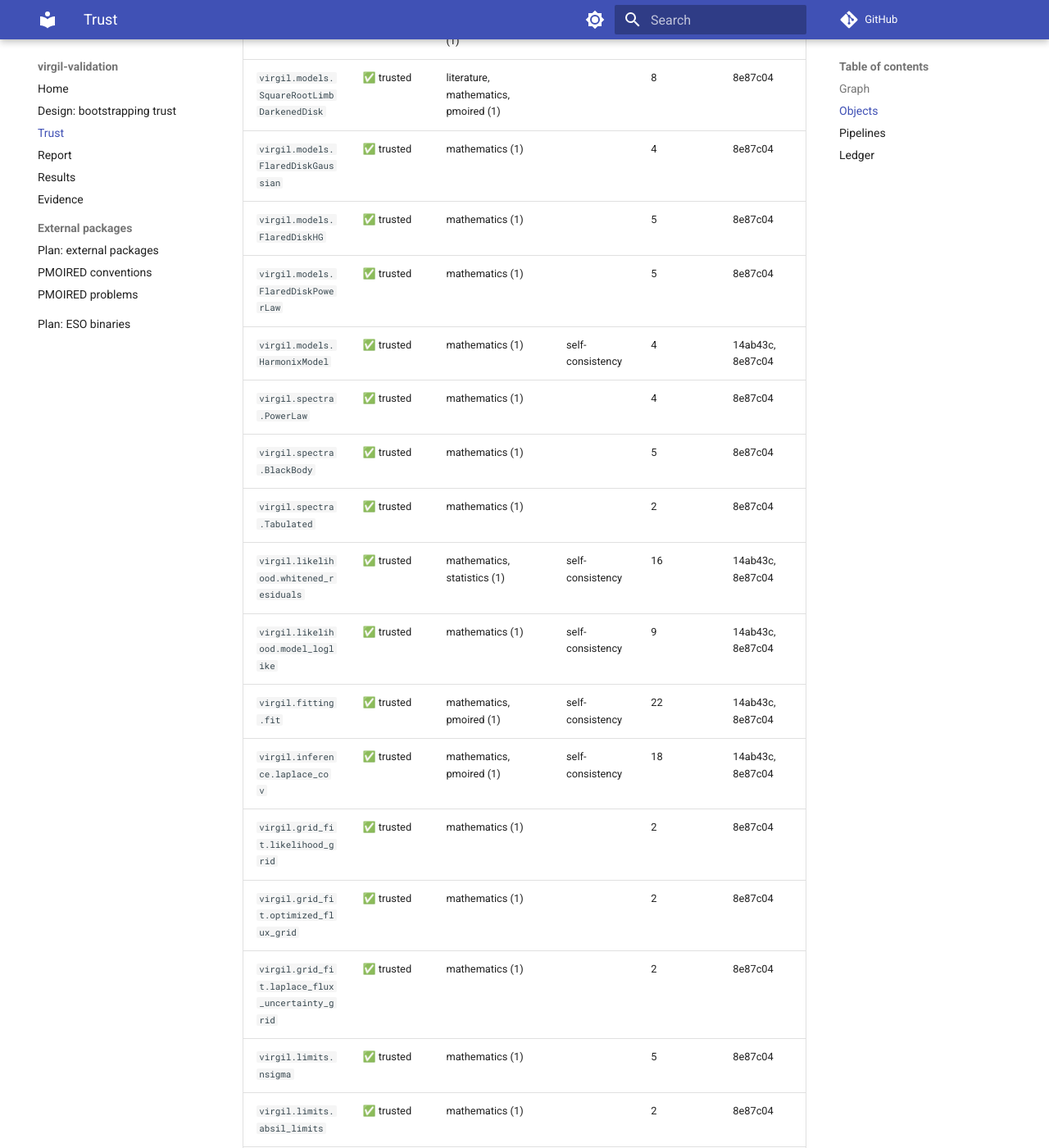
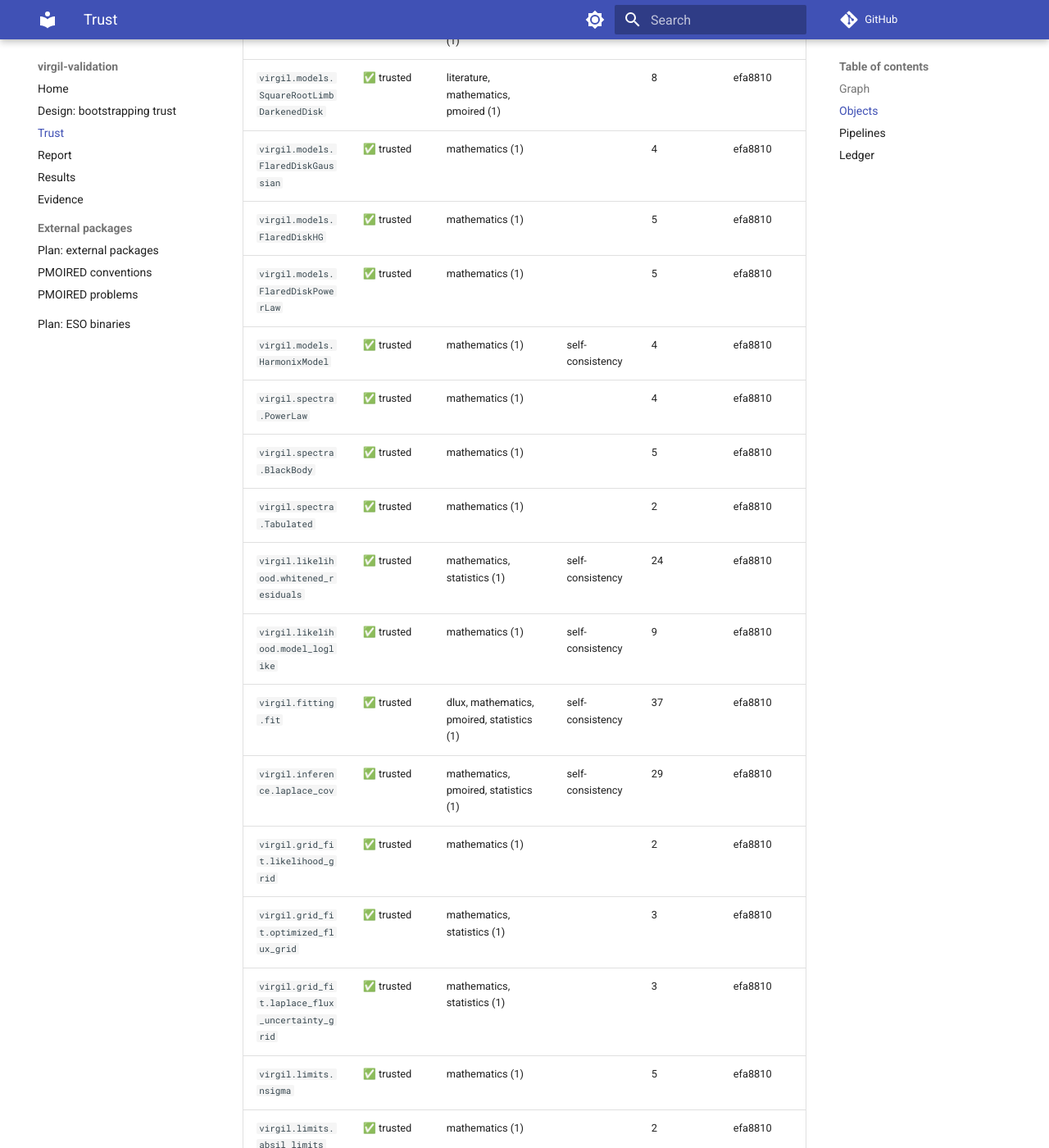
Before and after one commit to benjaminpope/virgil-validation, an MkDocs documentation site: the page built from docs/trust.md, in a window 1280 px wide and 1400 px high, scrolled down 2501 px. Shown: the whole window at 82% size. Built offline with MkDocs 1.6.1 and Material for MkDocs 9.7.7, drawn with Linux system fonts in a browser that asks for light colours; comment, search, counter and statistics services are not loaded; some of the changed text lies outside the part shown.

Commit message:
Evidence from a full-suite run (all tiers), not the fast push run
The push run only executes -m 'not slow', so its artifact had no Tier B
records and the trust page lost dlux-masking-fit and the statistics roots.
latest.jsonl and virgil.jsonl now come from workflow_dispatch run
37172443421 (virgil main efa8810, 278 tests: 258 Tier A, 20 Tier B; 273
passed, 4 xfailed, 1 skipped). Pipelines match main's page, with one more
check in synthetic-vlti-fit (the limb-darkened recovery); 55 trusted.

Co-Authored-By: Claude Opus 5.5 <noreply@anthropic.com>

```diff
--- a/docs/trust.md
+++ b/docs/trust.md
@@ -125,67 +125,67 @@ flowchart BT
 
 | object | status | strong roots (needed) | weak | tests | evidence on virgil |
 | --- | --- | --- | --- | --- | --- |
-| `virgil.oifits.read_oifits` | ✅ trusted | mathematics, pmoired, standards (2) |  | 16 | 8e87c04 |
-| `virgil.oidata.OIData` | ✅ trusted | mathematics, standards (1) | self-consistency | 16 | 14ab43c, 8e87c04 |
-| `virgil.oidata.find_uv_grid` | ✅ trusted | mathematics (1) |  | 3 | 8e87c04 |
-| `virgil.coverage.vlti_oidata` | ✅ trusted | standards (1) |  | 1 | 8e87c04 |
+| `virgil.oifits.read_oifits` | ✅ trusted | mathematics, pmoired, standards (2) |  | 16 | efa8810 |
+| `virgil.oidata.OIData` | ✅ trusted | mathematics, standards (1) | self-consistency | 16 | efa8810 |
+| `virgil.oidata.find_uv_grid` | ✅ trusted | mathematics (1) |  | 3 | efa8810 |
+| `virgil.coverage.vlti_oidata` | ✅ trusted | standards (1) |  | 1 | efa8810 |
 | `virgil.amigo.load_oi_data` | ⬜ unchecked | — (1) |  | 0 |  |
-| `virgil.models.PointSource` | ✅ trusted | mathematics, pmoired (1) |  | 12 | 8e87c04 |
-| `virgil.models.GaussianDisk` | ✅ trusted | mathematics, pmoired (1) |  | 13 | 8e87c04 |
-| `virgil.models.EllipticalGaussian` | ✅ trusted | mathematics, pmoired (1) |  | 14 | 8e87c04 |
-| `virgil.models.UniformDisk` | ✅ trusted | mathematics, pmoired (1) |  | 17 | 14ab43c, 8e87c04 |
-| `virgil.models.ModulatedGaussianRim` | ✅ trusted | mathematics, pmoired (2) |  | 17 | 14ab43c, 8e87c04 |
-| `virgil.models.GaussianArc` | ✅ trusted | mathematics (1) |  | 4 | 8e87c04 |
-| `virgil.models.BinaryModelCartesian` | ✅ trusted | mathematics, pmoired (2) |  | 4 | 8e87c04 |
-| `virgil.models.BinaryModelAngular` | ✅ trusted | mathematics, pmoired (1) |  | 3 | 8e87c04 |
-| `virgil.models.Image` | ✅ trusted | mathematics, standards (1) |  | 4 | 14ab43c, 8e87c04 |
-| `virgil.models.Image.model_on_grid` | ✅ trusted | mathematics (1) | self-consistency | 9 | 14ab43c, 8e87c04 |
-| `virgil.models.Image.from_model` | ✅ trusted | mathematics (1) |  | 1 | 8e87c04 |
-| `virgil.models.SourceModel.render` | ✅ trusted | mathematics, standards (1) | self-consistency | 18 | 14ab43c, 8e87c04 |
-| `virgil.models.Resolved` | ✅ trusted | mathematics, pmoired (1) |  | 3 | 8e87c04 |
-| `virgil.models.Rotated` | ✅ trusted | mathematics (1) |  | 4 | 8e87c04 |
-| `virgil.models.System` | ✅ trusted | mathematics, pmoired, standards (1) |  | 21 | 8e87c04 |
-| `virgil.models.GravityDarkenedStar` | ✅ trusted | golden:dholakia, mathematics (1) |  | 3 | 14ab43c, 8e87c04 |
-| `virgil.models.cvis_limb_darkened_disk` | ✅ trusted | mathematics (1) |  | 5 | 8e87c04 |
-| `virgil.models.LimbDarkenedDisk` | ✅ trusted | mathematics (1) |  | 22 | 8e87c04 |
-| `virgil.models.QuadraticLimbDarkenedDisk` | ✅ trusted | literature, mathematics, pmoired, standards (1) |  | 11 | 8e87c04 |
-| `virgil.models.SquareRootLimbDarkenedDisk` | ✅ trusted | literature, mathematics, pmoired (1) |  | 8 | 8e87c04 |
-| `virgil.models.FlaredDiskGaussian` | ✅ trusted | mathematics (1) |  | 4 | 8e87c04 |
-| `virgil.models.FlaredDiskHG` | ✅ trusted | mathematics (1) |  | 5 | 8e87c04 |
-| `virgil.models.FlaredDiskPowerLaw` | ✅ trusted | mathematics (1) |  | 5 | 8e87c04 |
-| `virgil.models.HarmonixModel` | ✅ trusted | mathematics (1) | self-consistency | 4 | 14ab43c, 8e87c04 |
-| `virgil.spectra.PowerLaw` | ✅ trusted | mathematics (1) |  | 4 | 8e87c04 |
-| `virgil.spectra.BlackBody` | ✅ trusted | mathematics (1) |  | 5 | 8e87c04 |
-| `virgil.spectra.Tabulated` | ✅ trusted | mathematics (1) |  | 2 | 8e87c04 |
-| `virgil.likelihood.whitened_residuals` | ✅ trusted | mathematics, statistics (1) | self-consistency | 16 | 14ab43c, 8e87c04 |
-| `virgil.likelihood.model_loglike` | ✅ trusted | mathematics (1) | self-consistency | 9 | 14ab43c, 8e87c04 |
-| `virgil.fitting.fit` | ✅ trusted | mathematics, pmoired (1) | self-consistency | 22 | 14ab43c, 8e87c04 |
-| `virgil.inference.laplace_cov` | ✅ trusted | mathematics, pmoired (1) | self-consistency | 18 | 14ab43c, 8e87c04 |
-| `virgil.grid_fit.likelihood_grid` | ✅ trusted | mathematics (1) |  | 2 | 8e87c04 |
-| `virgil.grid_fit.optimized_flux_grid` | ✅ trusted | mathematics (1) |  | 2 | 8e87c04 |
-| `virgil.grid_fit.laplace_flux_uncertainty_grid` | ✅ trusted | mathematics (1) |  | 2 | 8e87c04 |
-| `virgil.limits.nsigma` | ✅ trusted | mathematics (1) |  | 5 | 8e87c04 |
-| `virgil.limits.absil_limits` | ✅ trusted | mathematics (1) |  | 2 | 8e87c04 |
-| `virgil.limits.ruffio_upperlimit` | ✅ trusted | mathematics (1) |  | 20 | 8e87c04 |
+| `virgil.models.PointSource` | ✅ trusted | mathematics, pmoired (1) |  | 12 | efa8810 |
+| `virgil.models.GaussianDisk` | ✅ trusted | mathematics, pmoired (1) |  | 13 | efa8810 |
+| `virgil.models.EllipticalGaussian` | ✅ trusted | mathematics, pmoired (1) |  | 14 | efa8810 |
+| `virgil.models.UniformDisk` | ✅ trusted | mathematics, pmoired (1) |  | 17 | efa8810 |
+| `virgil.models.ModulatedGaussianRim` | ✅ trusted | mathematics, pmoired (2) |  | 17 | efa8810 |
+| `virgil.models.GaussianArc` | ✅ trusted | mathematics (1) |  | 4 | efa8810 |
+| `virgil.models.BinaryModelCartesian` | ✅ trusted | mathematics, pmoired (2) |  | 4 | efa8810 |
+| `virgil.models.BinaryModelAngular` | ✅ trusted | mathematics, pmoired (1) |  | 3 | efa8810 |
+| `virgil.models.Image` | ✅ trusted | mathematics, standards (1) |  | 4 | efa8810 |
+| `virgil.models.Image.model_on_grid` | ✅ trusted | mathematics (1) | self-consistency | 9 | efa8810 |
+| `virgil.models.Image.from_model` | ✅ trusted | mathematics (1) |  | 1 | efa8810 |
+| `virgil.models.SourceModel.render` | ✅ trusted | mathematics, standards (1) | self-consistency | 18 | efa8810 |
+| `virgil.models.Resolved` | ✅ trusted | mathematics, pmoired (1) |  | 3 | efa8810 |
+| `virgil.models.Rotated` | ✅ trusted | mathematics (1) |  | 4 | efa8810 |
+| `virgil.models.System` | ✅ trusted | dlux, mathematics, pmoired, standards (1) |  | 25 | efa8810 |
+| `virgil.models.GravityDarkenedStar` | ✅ trusted | golden:dholakia, mathematics (1) |  | 3 | efa8810 |
+| `virgil.models.cvis_limb_darkened_disk` | ✅ trusted | mathematics (1) |  | 5 | efa8810 |
+| `virgil.models.LimbDarkenedDisk` | ✅ trusted | mathematics (1) |  | 22 | efa8810 |
+| `virgil.models.QuadraticLimbDarkenedDisk` | ✅ trusted | literature, mathematics, pmoired, standards (1) |  | 11 | efa8810 |
+| `virgil.models.SquareRootLimbDarkenedDisk` | ✅ trusted | literature, mathematics, pmoired (1) |  | 8 | efa8810 |
+| `virgil.models.FlaredDiskGaussian` | ✅ trusted | mathematics (1) |  | 4 | efa8810 |
+| `virgil.models.FlaredDiskHG` | ✅ trusted | mathematics (1) |  | 5 | efa8810 |
+| `virgil.models.FlaredDiskPowerLaw` | ✅ trusted | mathematics (1) |  | 5 | efa8810 |
+| `virgil.models.HarmonixModel` | ✅ trusted | mathematics (1) | self-consistency | 4 | efa8810 |
+| `virgil.spectra.PowerLaw` | ✅ trusted | mathematics (1) |  | 4 | efa8810 |
+| `virgil.spectra.BlackBody` | ✅ trusted | mathematics (1) |  | 5 | efa8810 |
+| `virgil.spectra.Tabulated` | ✅ trusted | mathematics (1) |  | 2 | efa8810 |
+| `virgil.likelihood.whitened_residuals` | ✅ trusted | mathematics, statistics (1) | self-consistency | 24 | efa8810 |
+| `virgil.likelihood.model_loglike` | ✅ trusted | mathematics (1) | self-consistency | 9 | efa8810 |
+| `virgil.fitting.fit` | ✅ trusted | dlux, mathematics, pmoired, statistics (1) | self-consistency | 37 | efa8810 |
+| `virgil.inference.laplace_cov` | ✅ trusted | mathematics, pmoired, statistics (1) | self-consistency | 29 | efa8810 |
+| `virgil.grid_fit.likelihood_grid` | ✅ trusted | mathematics (1) |  | 2 | efa8810 |
+| `virgil.grid_fit.optimized_flux_grid` | ✅ trusted | mathematics, statistics (1) |  | 3 | efa8810 |
+| `virgil.grid_fit.laplace_flux_uncertainty_grid` | ✅ trusted | mathematics, statistics (1) |  | 3 | efa8810 |
+| `virgil.limits.nsigma` | ✅ trusted | mathematics (1) |  | 5 | efa8810 |
+| `virgil.limits.absil_limits` | ✅ trusted | mathematics (1) |  | 2 | efa8810 |
+| `virgil.limits.ruffio_upperlimit` | ✅ trusted | mathematics (1) |  | 20 | efa8810 |
 | `virgil.likelihood.numpyro_model` | ⬜ unchecked | — (1) |  | 0 |  |
-| `virgil.imaging.dirty_image` | ✅ trusted | mathematics (1) |  | 1 | 8e87c04 |
-| `virgil.imaging.beam` | ✅ trusted | mathematics (1) |  | 4 | 8e87c04 |
-| `virgil.imaging.nyquist_pixel_scale` | ✅ trusted | mathematics (1) |  | 1 | 8e87c04 |
-| `virgil.imaging.field_of_view` | ✅ trusted | mathematics (1) |  | 1 | 8e87c04 |
-| `virgil.imaging.convolve_beam` | ✅ trusted | mathematics (1) |  | 3 | 8e87c04 |
+| `virgil.imaging.dirty_image` | ✅ trusted | mathematics (1) |  | 1 | efa8810 |
+| `virgil.imaging.beam` | ✅ trusted | mathematics (1) |  | 4 | efa8810 |
+| `virgil.imaging.nyquist_pixel_scale` | ✅ trusted | mathematics (1) |  | 1 | efa8810 |
+| `virgil.imaging.field_of_view` | ✅ trusted | mathematics (1) |  | 1 | efa8810 |
+| `virgil.imaging.convolve_beam` | ✅ trusted | mathematics (1) |  | 3 | efa8810 |
 | `virgil.imaging.TSV` | ⬜ unchecked | — (1) |  | 0 |  |
 | `virgil.imaging.TV` | ⬜ unchecked | — (1) |  | 0 |  |
 | `virgil.imaging.MaxEntropy` | ⬜ unchecked | — (1) |  | 0 |  |
 | `virgil.imaging.l_curve` | ⬜ unchecked | — (1) |  | 0 |  |
-| `virgil._elr` | ✅ trusted | golden:dholakia, mathematics (1) |  | 22 | 14ab43c |
-| `crosscheck` | ✅ trusted | standards (1) |  | 1 | 8e87c04 |
-| `crosscheck.sky` | ✅ trusted | mathematics (1) |  | 2 | 8e87c04 |
-| `crosscheck.limb` | ✅ trusted | literature, mathematics (1) |  | 14 | 8e87c04 |
-| `crosscheck.nrm` | ✅ trusted | dlux, mathematics (1) |  | 2 | 8e87c04 |
-| `external_bridge` | ✅ trusted | standards (1) |  | 1 | 8e87c04 |
-| `external_bridge.pmoired_models` | ✅ trusted | mathematics, pmoired (1) |  | 15 | 8e87c04 |
-| `evidence` | ✅ trusted | standards (1) |  | 4 | 8e87c04 |
-| `pmoired` | ✅ trusted | mathematics (1) |  | 5 | 8e87c04 |
+| `virgil._elr` | ✅ trusted | golden:dholakia, mathematics (1) |  | 22 | efa8810 |
+| `crosscheck` | ✅ trusted | standards (1) |  | 1 | efa8810 |
+| `crosscheck.sky` | ✅ trusted | mathematics (1) |  | 2 | efa8810 |
+| `crosscheck.limb` | ✅ trusted | literature, mathematics (1) |  | 14 | efa8810 |
+| `crosscheck.nrm` | ✅ trusted | dlux, mathematics (1) |  | 6 | efa8810 |
+| `external_bridge` | ✅ trusted | standards (1) |  | 1 | efa8810 |
+| `external_bridge.pmoired_models` | ✅ trusted | mathematics, pmoired (1) |  | 15 | efa8810 |
+| `evidence` | ✅ trusted | standards (1) |  | 4 | efa8810 |
+| `pmoired` | ✅ trusted | mathematics (1) |  | 5 | efa8810 |
 
 ## Pipelines
 
@@ -193,9 +193,9 @@ End-to-end chains, validated when their own evidence passes and every step is tr
 
 | pipeline | status | roots | tests | steps not yet trusted |
 | --- | --- | --- | --- | --- |
-| **synthetic-vlti-fit**: Simulated VLTI data, OIFITS to fitted parameters and uncertainties | ✅ validated | mathematics | 5 | — |
-| **dlux-masking-fit**: Aperture-masking images from dLux, calibrated and fitted | ⬜ no evidence | — | 0 | — |
-| **pmoired-identical-fits**: The same files fitted by virgil and PMOIRED | ✅ validated | pmoired | 6 | — |
+| **synthetic-vlti-fit**: Simulated VLTI data, OIFITS to fitted parameters and uncertainties | ✅ validated | mathematics, statistics | 13 | — |
+| **dlux-masking-fit**: Aperture-masking images from dLux, calibrated and fitted | ✅ validated | dlux | 4 | — |
+| **pmoired-identical-fits**: The same files fitted by virgil and PMOIRED | ✅ validated | pmoired, statistics | 8 | — |
 | **rml-imaging**: Regularised image reconstruction against eht-imaging or MPoL on the same data | ⬜ planned | — | 0 | `virgil.imaging.TSV`, `virgil.imaging.MaxEntropy` |
 | **published-binary**: Reproduce published binary detections from the authors' archival data | ⬜ planned | — | 0 | — |
 
```
Also changed, not shown: other parts of docs/trust.md (+2 -2 lines), docs/evidence.md (+12 -11 lines), 2 other files.
